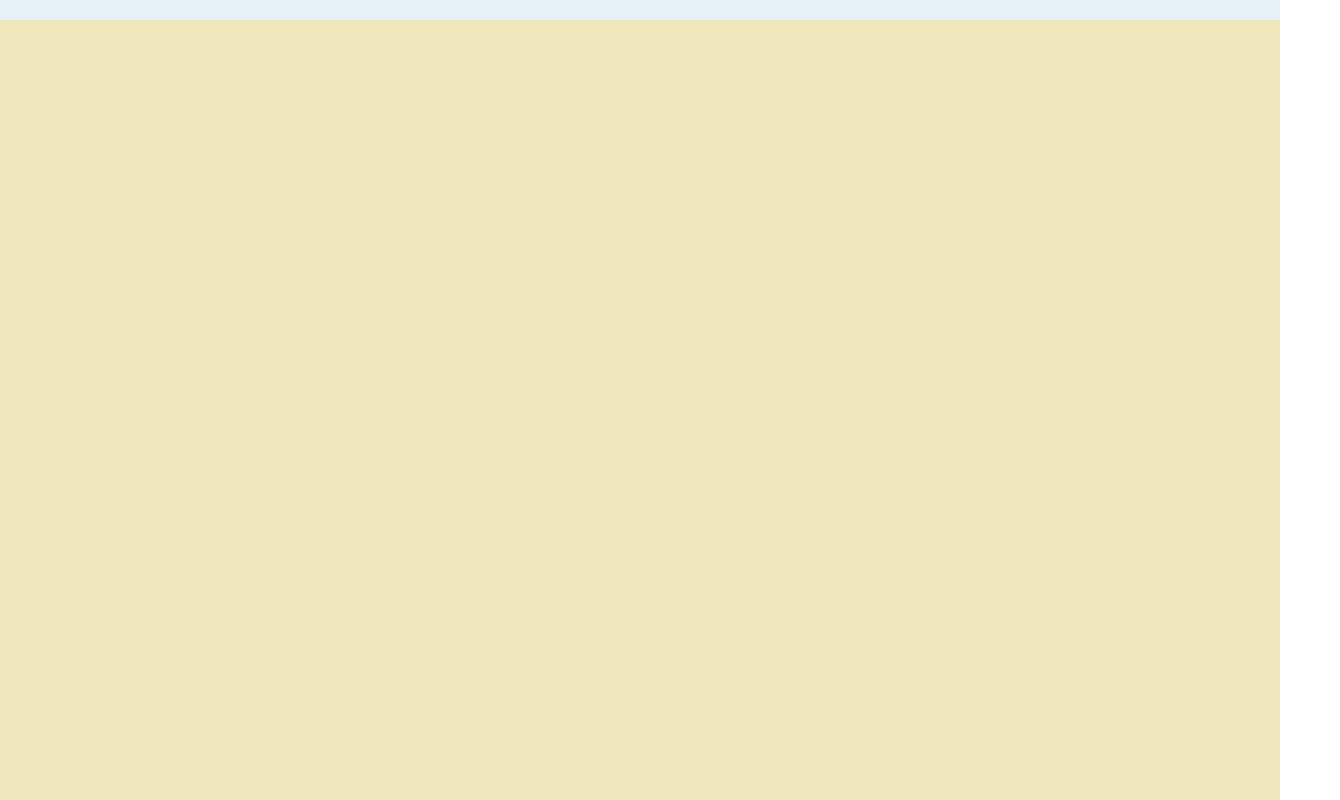
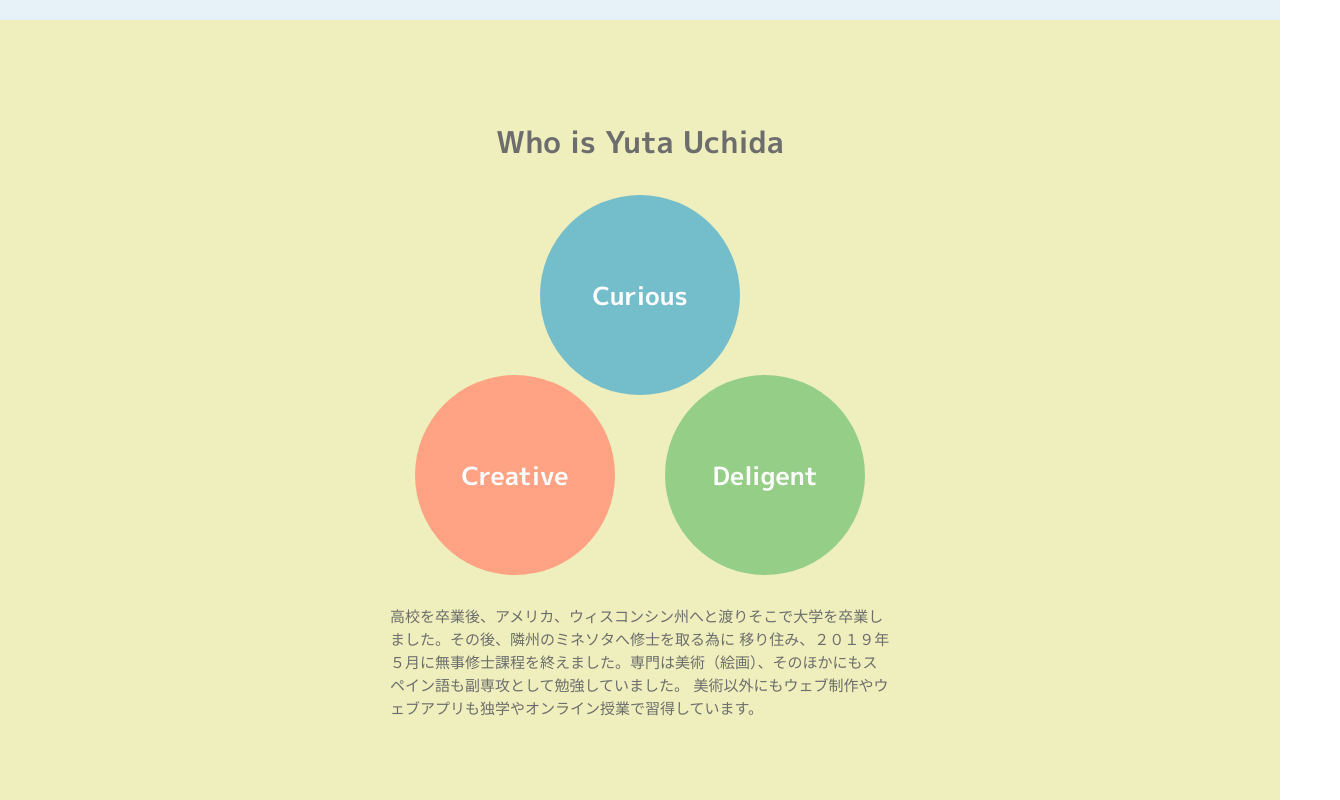
Before and after one commit to yuchida-tamu/portfolio-site, a website: page index.html in a window 1280 px wide. Shown: the part 1640-2440 px from the top of the page, 1340 px wide, since content can reach past the window. Drawn offline with Linux system fonts and the light colour scheme.

Commit message:
about-me

```diff
--- a/index.html
+++ b/index.html
@@ -51,7 +51,27 @@
                 </p>
             </div>
         </section>
-        <section class="about-me" id="about-me"></section>
+        <section class="about-me" id="about-me">
+            <div class="container">
+                <h2>Who is Yuta Uchida</h2>
+                <div class="triangle-container">
+                    <div class="quality" id="curious">
+                        <h3>Curious</h3>
+                    </div>
+                    <div class="quality" id="creative">
+                        <h3>Creative</h3>
+                    </div>
+                    <div class="quality" id="deligent">
+                        <h3>Deligent</h3>
+                    </div>
+                </div>
+                <p class="description">
+                    高校を卒業後、アメリカ、ウィスコンシン州へと渡りそこで大学を卒業しました。その後、隣州のミネソタへ修士を取る為に
+                    移り住み、２０１９年５月に無事修士課程を終えました。専門は美術（絵画）、そのほかにもスペイン語も副専攻として勉強していました。
+                    美術以外にもウェブ制作やウェブアプリも独学やオンライン授業で習得しています。
+                </p>
+            </div>
+        </section>
         <section class="work" id="work"></section>
         <section class="contact" id="contact"></section>
         <footer class="footer"></footer>
--- a/sass/abstracts/_mixins.scss
+++ b/sass/abstracts/_mixins.scss
@@ -10,6 +10,12 @@
 
 @mixin en-font {
     font-family: 'Noto Sans TC', sans-serif;
+}
+
+@mixin center {
+    top: 50%;
+    left: 50%;
+    transform: translate(-50%, -50%);
 }
 
 //Media Queary Manager
--- a/sass/abstracts/_variables.scss
+++ b/sass/abstracts/_variables.scss
@@ -5,7 +5,8 @@ $color-primary-dark: rgb(15, 52, 59);
 
 $color-secondary: #FFA384;
 
-$color-tertiary:#EFE7BC;
+$color-tertiary:rgb(238, 239, 188);
+$color-tertiary-dark:rgb(149, 206, 135);
 
 $color-white: #fff;
 
@@ -13,4 +14,6 @@ $color-gray-light: #C7C7C7;
 $color-gray: #A1A1A1;
 $color-gray-dark: #6D6D6D;
 
+$color-text-dark: #6D6D6D;
+
 $color-warning: rgb(248, 140, 39);
--- a/sass/base/_base.scss
+++ b/sass/base/_base.scss
@@ -36,6 +36,7 @@ body {
 section {
     width: 100%;
     min-height: 100vh;
+    position: relative;
 }
 
 ::selection {
--- a/sass/base/_typography.scss
+++ b/sass/base/_typography.scss
@@ -12,10 +12,6 @@ body {
         color: $color-gray-dark;
         font-size: 1.5rem;
 
-        h2 {
-
-        }
-
 
     }
 
--- a/sass/layout/_navigation.scss
+++ b/sass/layout/_navigation.scss
@@ -4,7 +4,7 @@
     top: 50%;
     transform: translateY(-50%);
     width: 8rem;
-
+    z-index: 100;
     display: flex;
     flex-direction: column;
     justify-content: center;
--- a/sass/pages/_about-me.scss
+++ b/sass/pages/_about-me.scss
@@ -1,3 +1,62 @@
 .about-me {
     background: $color-tertiary;
+    color:$color-text-dark;
+    .container {
+        position: absolute;
+        width: 140rem;
+        height: 60rem;
+        @include center;
+        display: flex;
+        flex-direction: column;
+        align-items: center;
+        h2{
+            font-size: 3rem;
+
+        }
+        .triangle-container {
+            width: 45rem;
+            height: 38rem;
+            margin: 3rem 0;
+            position: relative;
+
+            .quality {
+                position: absolute;
+                width: 20rem;
+                height: 20rem;
+                border-radius: 50%;
+                display: flex;
+                margin: 0;
+
+                h3{
+                    color: $color-white;
+                    font-size: 2.5rem;
+                    margin: auto;
+                    text-align: center;
+                }
+
+                &:nth-child(1){
+                    background: $color-primary;
+                    align-self: flex-end;
+                    left:50%;
+                    transform: translateX(-50%);
+                }
+                &:nth-child(2){
+                    background: $color-secondary;
+                    align-self: flex-start;
+                    bottom: 0;
+                }
+                &:nth-child(3){
+                    background: $color-tertiary-dark;
+                    align-self: flex-end;
+                    right: 0;
+                    bottom: 0;
+                }
+            }
+        }
+        .description {
+            display: inline-block;
+            font-size: 1.5rem;
+            width: 50rem;
+        }
+    }
 }
```
Also changed, not shown: css/style.css.
